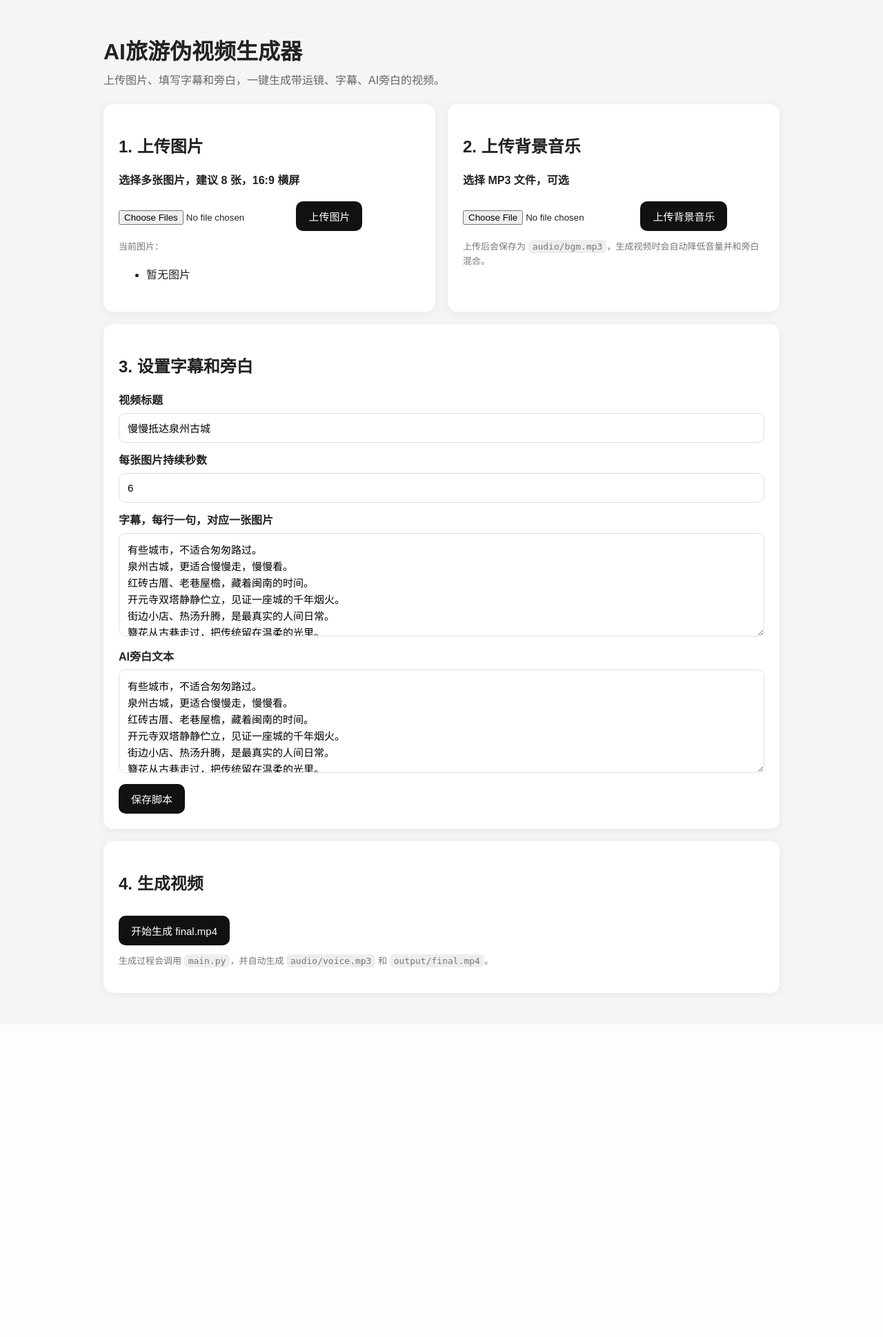
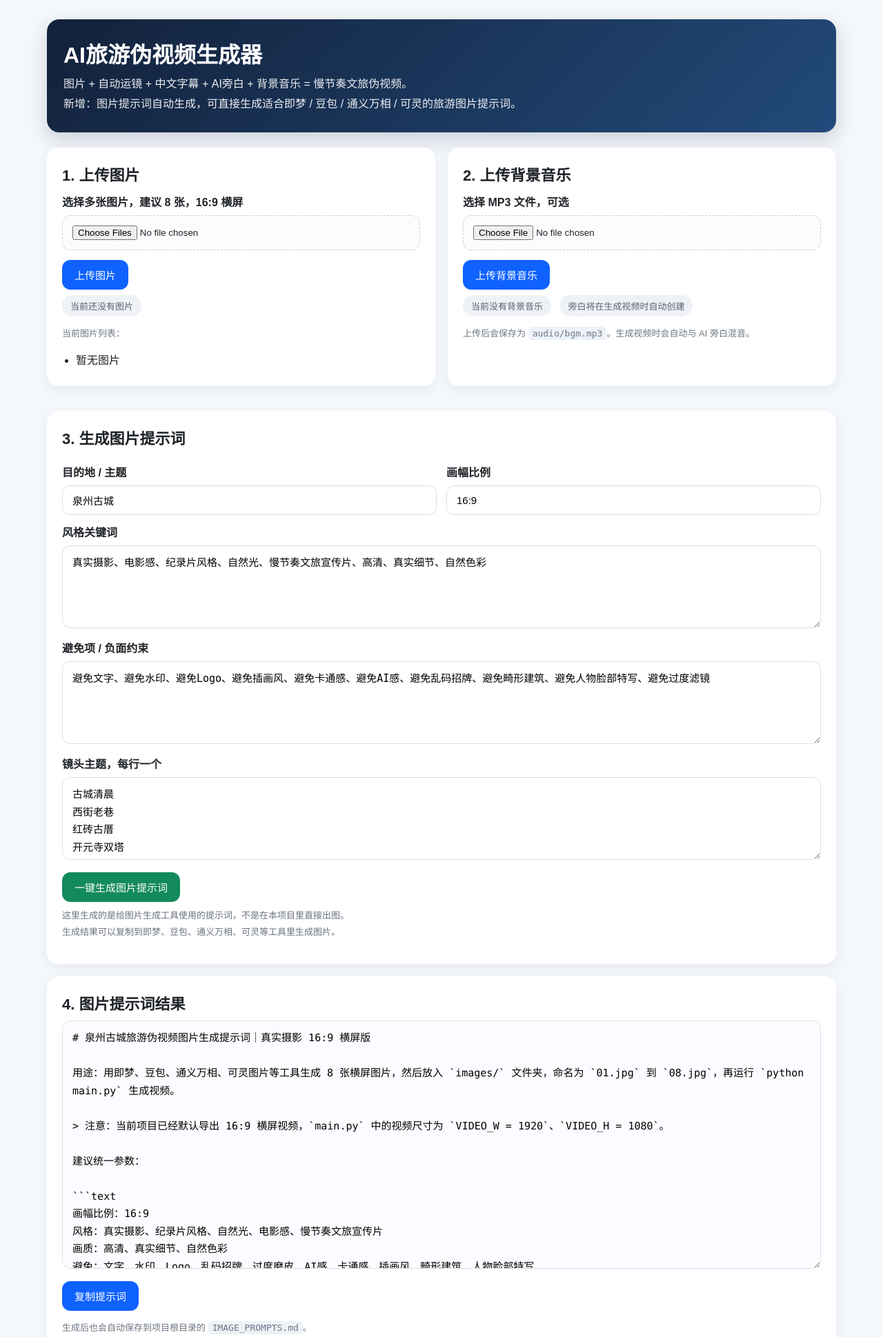
Before and after one commit to HarperCA/-1, a Flask app: page / in a window 1280 px wide. Shown: the top 1939 px of the page at 69% size. Before the commit the page ends 1445 px from the top, so only its background shows below. Run offline with Flask 3, Linux system fonts and the light colour scheme.

Commit message:
Update web UI for prompt generation

```diff
--- a/templates/index.html
+++ b/templates/index.html
@@ -5,28 +5,169 @@
   <meta name="viewport" content="width=device-width, initial-scale=1">
   <title>AI旅游伪视频生成器</title>
   <style>
-    body { font-family: Arial, 'Microsoft YaHei', sans-serif; margin: 0; background: #f5f5f5; color: #222; }
-    .container { max-width: 980px; margin: 0 auto; padding: 28px; }
-    h1 { margin-bottom: 8px; }
-    .desc { color: #666; margin-bottom: 24px; }
-    .card { background: white; border-radius: 14px; padding: 22px; margin-bottom: 18px; box-shadow: 0 2px 14px rgba(0,0,0,.06); }
-    label { display: block; font-weight: 700; margin: 12px 0 8px; }
-    input[type="text"], input[type="number"], textarea { width: 100%; box-sizing: border-box; border: 1px solid #ddd; border-radius: 10px; padding: 12px; font-size: 15px; }
-    textarea { min-height: 150px; resize: vertical; line-height: 1.6; }
-    button, .btn { display: inline-block; border: 0; background: #111; color: white; padding: 11px 18px; border-radius: 10px; font-size: 15px; cursor: pointer; text-decoration: none; margin-top: 12px; }
-    button.secondary, .btn.secondary { background: #666; }
-    .messages { background: #fff7d7; border: 1px solid #f0dc88; padding: 12px; border-radius: 10px; margin-bottom: 18px; white-space: pre-wrap; }
-    .grid { display: grid; grid-template-columns: 1fr 1fr; gap: 18px; }
-    .small { color: #777; font-size: 13px; line-height: 1.6; }
-    ul { line-height: 1.8; }
-    code { background: #eee; padding: 2px 6px; border-radius: 6px; }
-    @media (max-width: 760px) { .grid { grid-template-columns: 1fr; } .container { padding: 16px; } }
+    * { box-sizing: border-box; }
+    body {
+      margin: 0;
+      font-family: Arial, "Microsoft YaHei", sans-serif;
+      background: #f4f7fb;
+      color: #1f2328;
+    }
+    .container {
+      max-width: 1180px;
+      margin: 0 auto;
+      padding: 28px 18px 40px;
+    }
+    h1 {
+      margin: 0 0 8px;
+      font-size: 32px;
+    }
+    .topbar {
+      background: linear-gradient(135deg, #12213a, #224a7a);
+      color: white;
+      border-radius: 18px;
+      padding: 26px 24px;
+      margin-bottom: 22px;
+      box-shadow: 0 10px 28px rgba(18,33,58,.18);
+    }
+    .topbar p {
+      margin: 0;
+      color: rgba(255,255,255,.92);
+      line-height: 1.8;
+    }
+    .grid {
+      display: grid;
+      grid-template-columns: 1fr 1fr;
+      gap: 18px;
+      margin-bottom: 18px;
+    }
+    .two-col {
+      display: grid;
+      grid-template-columns: 1fr 1fr;
+      gap: 14px;
+    }
+    .card {
+      background: white;
+      border-radius: 16px;
+      padding: 22px;
+      box-shadow: 0 6px 18px rgba(18,33,58,.06);
+      margin-bottom: 18px;
+    }
+    .card h2 {
+      margin: 0 0 10px;
+      font-size: 22px;
+    }
+    label {
+      display: block;
+      margin: 12px 0 8px;
+      font-weight: 700;
+    }
+    input[type="text"], input[type="number"], textarea {
+      width: 100%;
+      border: 1px solid #d8dee7;
+      border-radius: 12px;
+      padding: 12px 14px;
+      font-size: 15px;
+      background: #fff;
+      outline: none;
+    }
+    textarea {
+      min-height: 120px;
+      resize: vertical;
+      line-height: 1.7;
+    }
+    input[type="file"] {
+      width: 100%;
+      border: 1px dashed #c4cfdd;
+      padding: 14px;
+      border-radius: 12px;
+      background: #fbfcfe;
+    }
+    button, .btn {
+      display: inline-block;
+      border: 0;
+      background: #0f62fe;
+      color: white;
+      padding: 11px 18px;
+      border-radius: 12px;
+      font-size: 15px;
+      cursor: pointer;
+      text-decoration: none;
+      margin-top: 14px;
+      margin-right: 10px;
+    }
+    button.secondary, .btn.secondary { background: #5d6b7a; }
+    button.green, .btn.green { background: #138a5b; }
+    .messages {
+      background: #fff7d7;
+      border: 1px solid #f0dc88;
+      padding: 12px 14px;
+      border-radius: 12px;
+      margin-bottom: 18px;
+      white-space: pre-wrap;
+      line-height: 1.7;
+    }
+    .status {
+      display: inline-block;
+      padding: 6px 12px;
+      border-radius: 999px;
+      font-size: 13px;
+      margin-right: 8px;
+      margin-top: 8px;
+    }
+    .status.ok { background: #e8f7ef; color: #177245; }
+    .status.gray { background: #eef2f6; color: #586271; }
+    .small {
+      color: #6c7683;
+      font-size: 13px;
+      line-height: 1.8;
+    }
+    ul {
+      line-height: 1.9;
+      margin: 10px 0 0;
+      padding-left: 20px;
+    }
+    code {
+      background: #edf2f8;
+      padding: 2px 6px;
+      border-radius: 6px;
+    }
+    .prompt-output {
+      min-height: 360px;
+      font-family: Consolas, "Courier New", monospace;
+      background: #fbfcff;
+    }
+    .footer-tip {
+      color: #6b7280;
+      font-size: 13px;
+      line-height: 1.8;
+      margin-top: 8px;
+    }
+    @media (max-width: 900px) {
+      .grid, .two-col { grid-template-columns: 1fr; }
+      .container { padding: 16px; }
+      h1 { font-size: 26px; }
+    }
   </style>
+  <script>
+    function copyPromptText() {
+      const textarea = document.getElementById("prompt_output");
+      if (!textarea) return;
+      textarea.select();
+      textarea.setSelectionRange(0, 999999);
+      document.execCommand("copy");
+      alert("图片提示词已复制。");
+    }
+  </script>
 </head>
 <body>
   <div class="container">
-    <h1>AI旅游伪视频生成器</h1>
-    <div class="desc">上传图片、填写字幕和旁白，一键生成带运镜、字幕、AI旁白的视频。</div>
+    <div class="topbar">
+      <h1>AI旅游伪视频生成器</h1>
+      <p>
+        图片 + 自动运镜 + 中文字幕 + AI旁白 + 背景音乐 = 慢节奏文旅伪视频。<br>
+        新增：图片提示词自动生成，可直接生成适合即梦 / 豆包 / 通义万相 / 可灵的旅游图片提示词。
+      </p>
+    </div>
 
     {% with messages = get_flashed_messages() %}
       {% if messages %}
@@ -42,10 +183,23 @@
           <input type="file" name="images" multiple accept=".jpg,.jpeg,.png,image/jpeg,image/png">
           <button type="submit">上传图片</button>
         </form>
-        <p class="small">当前图片：</p>
+
+        <div>
+          {% if image_files %}
+            <span class="status ok">已加载 {{ image_files|length }} 张图片</span>
+          {% else %}
+            <span class="status gray">当前还没有图片</span>
+          {% endif %}
+        </div>
+
+        <p class="small">当前图片列表：</p>
         <ul>
-          {% for file in image_files %}<li>{{ file }}</li>{% endfor %}
-          {% if not image_files %}<li>暂无图片</li>{% endif %}
+          {% for file in image_files %}
+            <li>{{ file }}</li>
+          {% endfor %}
+          {% if not image_files %}
+            <li>暂无图片</li>
+          {% endif %}
         </ul>
       </div>
 
@@ -56,12 +210,70 @@
           <input type="file" name="bgm" accept=".mp3,audio/mpeg">
           <button type="submit">上传背景音乐</button>
         </form>
-        <p class="small">上传后会保存为 <code>audio/bgm.mp3</code>，生成视频时会自动降低音量并和旁白混合。</p>
+
+        <div>
+          {% if bgm_exists %}
+            <span class="status ok">背景音乐已就绪：audio/bgm.mp3</span>
+          {% else %}
+            <span class="status gray">当前没有背景音乐</span>
+          {% endif %}
+
+          {% if voice_exists %}
+            <span class="status ok">旁白文件存在：audio/voice.mp3</span>
+          {% else %}
+            <span class="status gray">旁白将在生成视频时自动创建</span>
+          {% endif %}
+        </div>
+
+        <p class="small">
+          上传后会保存为 <code>audio/bgm.mp3</code>。生成视频时会自动与 AI 旁白混音。
+        </p>
       </div>
     </div>
 
     <div class="card">
-      <h2>3. 设置字幕和旁白</h2>
+      <h2>3. 生成图片提示词</h2>
+      <form action="/generate_prompts" method="post">
+        <div class="two-col">
+          <div>
+            <label>目的地 / 主题</label>
+            <input type="text" name="destination" value="{{ prompt_form.destination }}">
+          </div>
+          <div>
+            <label>画幅比例</label>
+            <input type="text" name="aspect_ratio" value="{{ prompt_form.aspect_ratio }}">
+          </div>
+        </div>
+
+        <label>风格关键词</label>
+        <textarea name="style_keywords">{{ prompt_form.style_keywords }}</textarea>
+
+        <label>避免项 / 负面约束</label>
+        <textarea name="negative_keywords">{{ prompt_form.negative_keywords }}</textarea>
+
+        <label>镜头主题，每行一个</label>
+        <textarea name="scenes_text">{{ prompt_form.scenes_text }}</textarea>
+
+        <button class="green" type="submit">一键生成图片提示词</button>
+      </form>
+
+      <p class="footer-tip">
+        这里生成的是给图片生成工具使用的提示词，不是在本项目里直接出图。<br>
+        生成结果可以复制到即梦、豆包、通义万相、可灵等工具里生成图片。
+      </p>
+    </div>
+
+    <div class="card">
+      <h2>4. 图片提示词结果</h2>
+      <textarea id="prompt_output" class="prompt-output" readonly>{{ prompt_output }}</textarea>
+      <div>
+        <button type="button" onclick="copyPromptText()">复制提示词</button>
+      </div>
+      <p class="small">生成后也会自动保存到项目根目录的 <code>IMAGE_PROMPTS.md</code>。</p>
+    </div>
+
+    <div class="card">
+      <h2>5. 设置字幕和旁白</h2>
       <form action="/save" method="post">
         <label>视频标题</label>
         <input type="text" name="title" value="{{ data.title }}">
@@ -80,14 +292,16 @@
     </div>
 
     <div class="card">
-      <h2>4. 生成视频</h2>
+      <h2>6. 生成视频</h2>
       <form action="/generate" method="post">
-        <button type="submit">开始生成 final.mp4</button>
+        <button class="green" type="submit">开始生成 final.mp4</button>
         {% if has_output %}
           <a class="btn secondary" href="/download">下载 final.mp4</a>
         {% endif %}
       </form>
-      <p class="small">生成过程会调用 <code>main.py</code>，并自动生成 <code>audio/voice.mp3</code> 和 <code>output/final.mp4</code>。</p>
+      <p class="small">
+        生成过程会调用 <code>main.py</code>，自动生成 <code>audio/voice.mp3</code> 与 <code>output/final.mp4</code>。
+      </p>
     </div>
   </div>
 </body>
```
